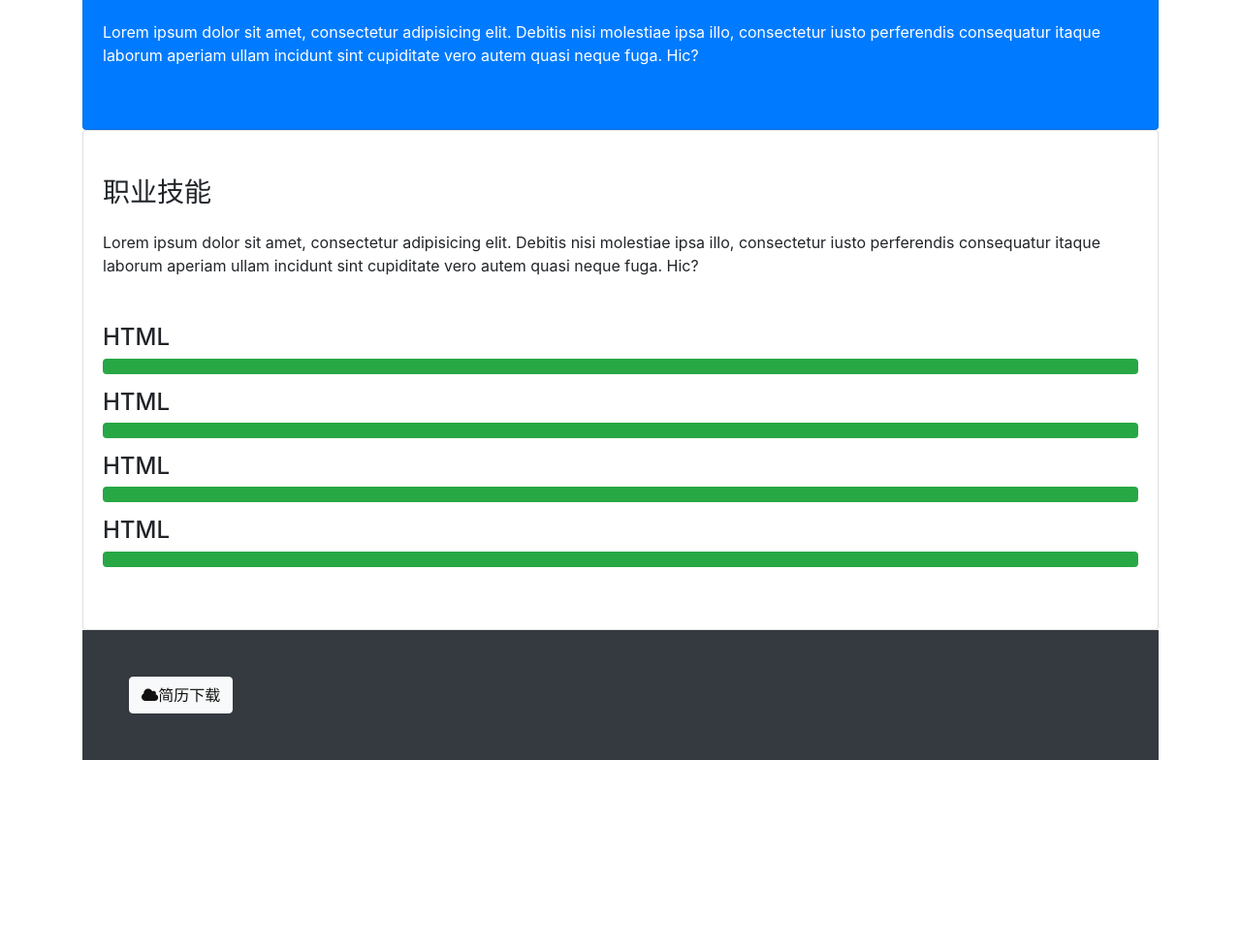
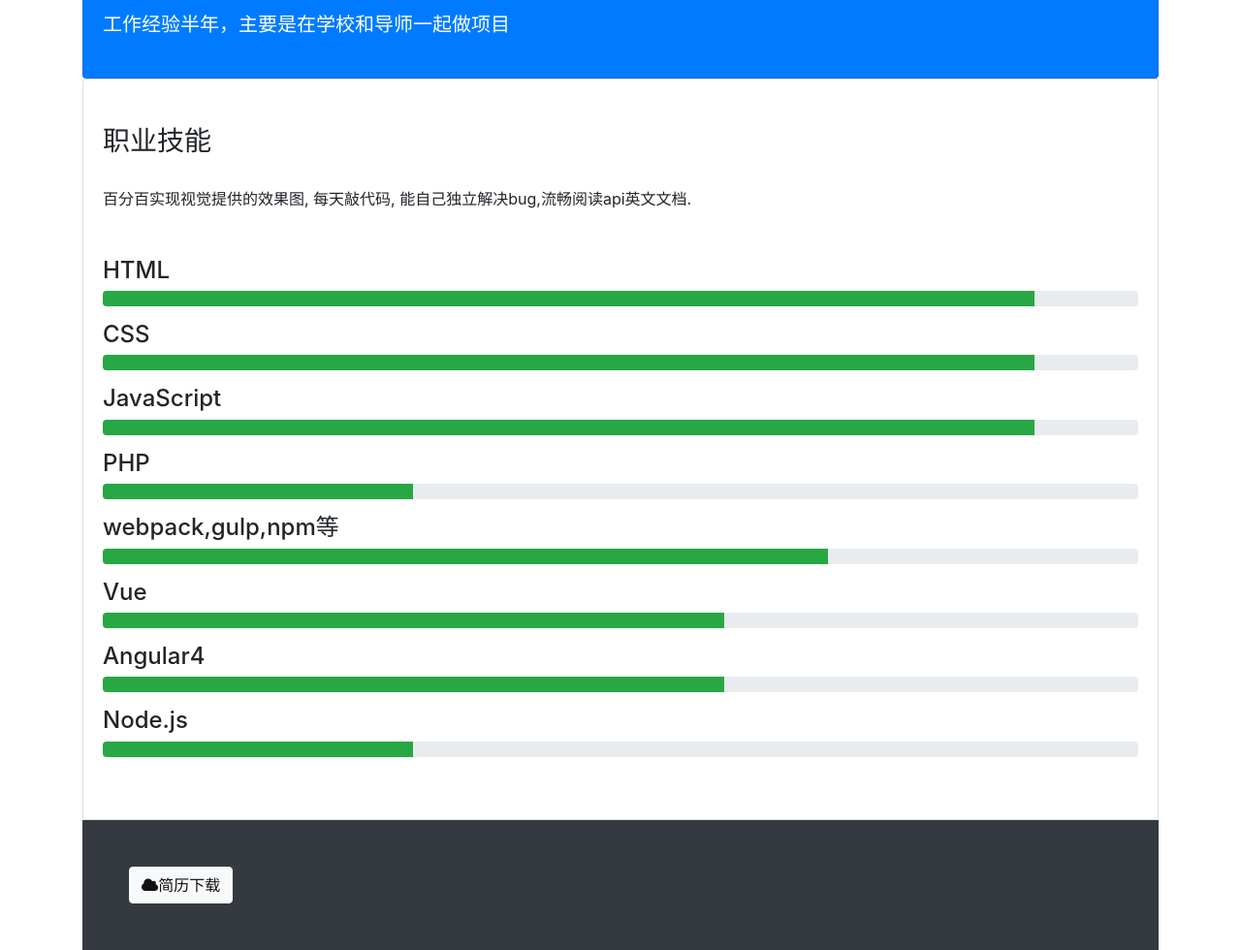
Before and after one commit to WangJinLiu/WangJinLIu.github.io, a plain HTML site: page myresume/index.html in a window 1280 px wide. Shown: the part 472-1452 px from the top of the page at 97% size. Before the commit the page ends 1256 px from the top, so only its background shows below. Drawn offline with nearby package versions, Linux system fonts and the light colour scheme; some packages are replaced by stand-ins of ours; a script that the page names is missing.

Commit message:
Update index.html

```diff
--- a/myresume/index.html
+++ b/myresume/index.html
@@ -56,31 +56,49 @@
 		</div>
 		<!-- home -->
 		<div id="home" class="collapse show">
-			<div class="card card-body py-5 bg-primary text-white">
-				<h3 class="mb-4">个人介绍</h3>
-				<p>Lorem ipsum dolor sit amet, consectetur adipisicing elit. Debitis nisi molestiae ipsa illo, consectetur iusto perferendis consequatur itaque laborum aperiam ullam incidunt sint cupiditate vero autem quasi neque fuga. Hic?</p>
+	      <div class="card card-body bg-primary text-white py-4">
+		<h2> 个人介绍 </h2>
+		<br>
+		<p class="lead">工作经验半年，主要是在学校和导师一起做项目</p>
 	      </div>
+
 	      <div class="card card-body py-5">
-				<h3 class="mb-4">职业技能</h3>
-				<p>Lorem ipsum dolor sit amet, consectetur adipisicing elit. Debitis nisi molestiae ipsa illo, consectetur iusto perferendis consequatur itaque laborum aperiam ullam incidunt sint cupiditate vero autem quasi neque fuga. Hic?</p>
+		<h3>职业技能</h3>
+		<br>
+		<p>百分百实现视觉提供的效果图, 每天敲代码, 能自己独立解决bug,流畅阅读api英文文档.</p>
 		<hr>
 		<h4>HTML</h4>
 		<div class="progress mb-3">
-					<div class="progress-bar bg-success" style="width: 100%"></div>
+		  <div class="progress-bar bg-success" style="width:90%"></div>
 		</div>
-				<h4>HTML</h4>
+		<h4>CSS</h4>
 		<div class="progress mb-3">
-					<div class="progress-bar bg-success" style="width: 100%"></div>
+		  <div class="progress-bar bg-success" style="width:90%"></div>
 		</div>
-				<h4>HTML</h4>
+		<h4>JavaScript</h4>
 		<div class="progress mb-3">
-					<div class="progress-bar bg-success" style="width: 100%"></div>
+		  <div class="progress-bar bg-success" style="width:90%"></div>
 		</div>
-				<h4>HTML</h4>
+		<h4>PHP</h4>
 		<div class="progress mb-3">
-					<div class="progress-bar bg-success" style="width: 100%"></div>
+		  <div class="progress-bar bg-success" style="width:30%"></div>
 		</div>
-
+		<h4>webpack,gulp,npm等</h4>
+		<div class="progress mb-3">
+		  <div class="progress-bar bg-success" style="width:70%"></div>
+		</div>
+		<h4>Vue</h4>
+		<div class="progress mb-3">
+		  <div class="progress-bar bg-success" style="width:60%"></div>
+		</div>
+		<h4>Angular4</h4>
+		<div class="progress mb-3">
+		  <div class="progress-bar bg-success" style="width:60%"></div>
+		</div>
+		<h4>Node.js</h4>
+		<div class="progress mb-3">
+		  <div class="progress-bar bg-success" style="width:30%"></div>
+		</div>
 	      </div>
 	    </div>
 		<!-- 简历 -->
```
Lines whose indentation alone changed are shown as unchanged.
